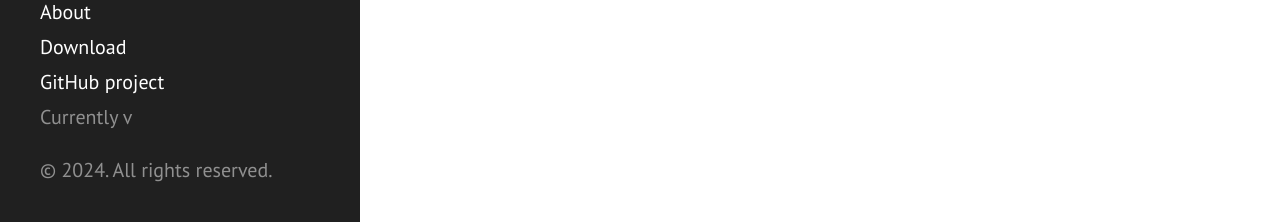
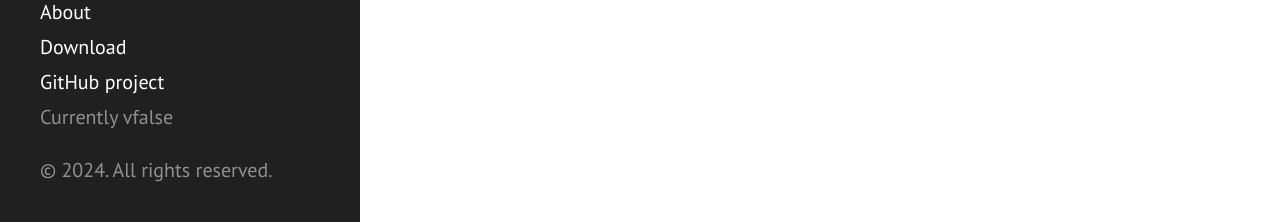
Before and after one commit to ntnu-lra/ntnu-lra.github.io, a Jekyll site: the page built from index.md, in a window 1280 px wide. Shown: the part 675-897 px from the top of the page. Built offline with Jekyll 4.4.1, drawn with Linux system fonts in a browser that asks for light colours; Markdown is read by kramdown in place of the engine named in the settings; part of the change alters nothing that is shown.

```diff
--- a/_config.yml
+++ b/_config.yml
@@ -18,9 +18,18 @@ author:
 
 paginate:         5
 
+# Disable GitHub project link
+github_project: false
+
+# Remove version display
+version: false
+
+# Remove download link
+download_link: false
+
 # Navigation for the sidebar
 header_pages:
   - index.md         # Home page
-  - team/index.md    # Team page in the 'team' folder
-  - robots/index.md  # Robots page in the 'robots' folder
-  - results/index.md # Results page in the 'results' folder
+  - team/team.md    # Team page in the 'team' folder
+  - robots/robots.md  # Robots page in the 'robots' folder
+  - results/results.md # Results page in the 'results' folder
```
